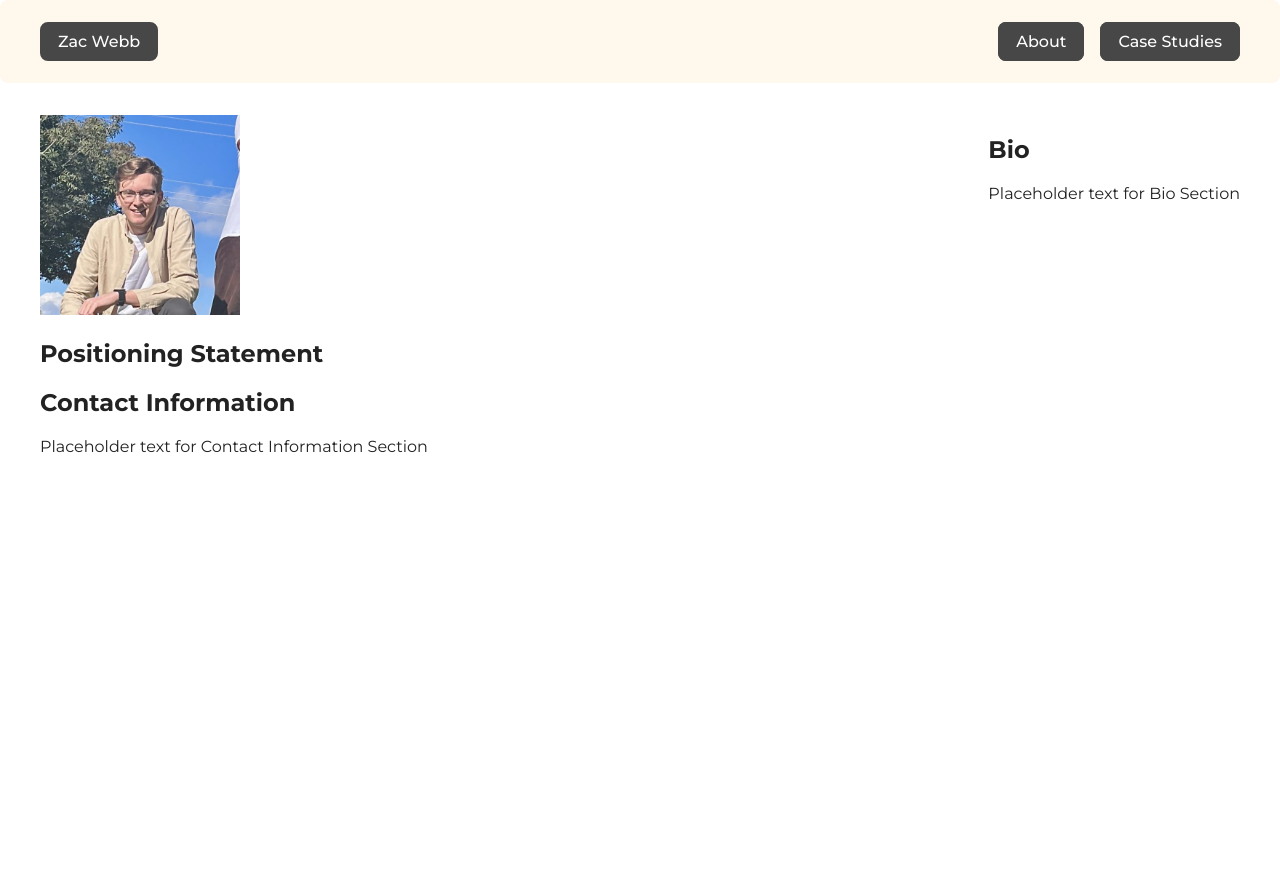
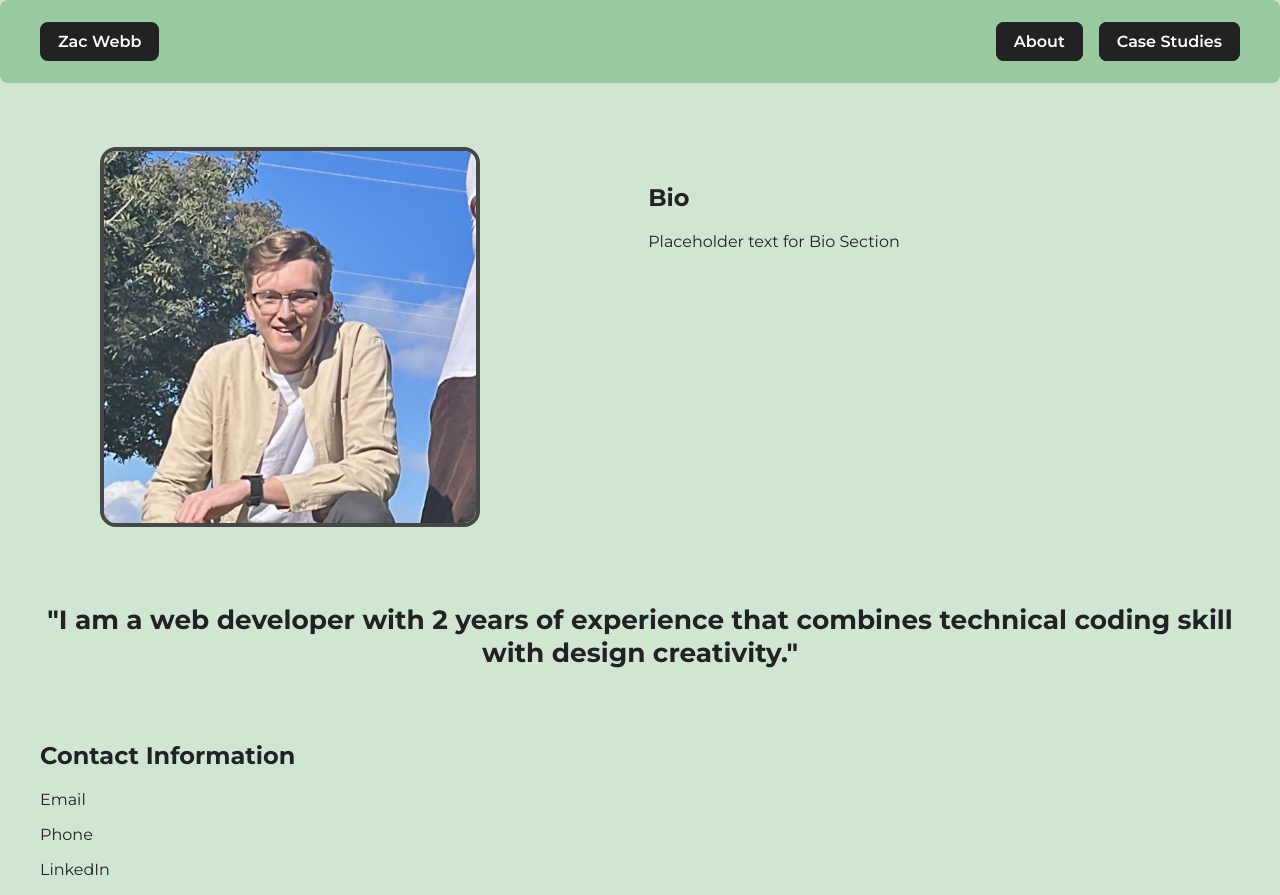
Before and after one commit to zjwebbASU/GIT413-Final, a plain HTML site: page index.html in a window 1280 px wide. Before the commit the page ends 800 px from the top, so only its background shows below. Drawn offline with Linux system fonts and the light colour scheme.

```diff
--- a/index.html
+++ b/index.html
@@ -1,7 +1,7 @@
 <!DOCTYPE html>
 <html lang="en">
     <head>
-        <title>Frozen Yogurt</title>
+        <title>Zac Webb Portfolio</title>
         <meta charset="UTF-8">
 
         <link rel="stylesheet" href="styles.css">
@@ -18,7 +18,7 @@
                     <a href="index.html">Zac Webb</a>
                     <ul class="nav-list">
                         <li><a href="#about">About</a></li>
-                        <li><a href="#case-studies">Case Studies</a></li>
+                        <li><a href="case.html">Case Studies</a></li>
                     </ul>
                 </div>
             </nav>
@@ -28,19 +28,22 @@
                 <div class="container">
                     <section id="about" aria-labelledby="about-heading">
                         <div>
-                            <img src="assets/hero-img.jpg" width="200" alt="Headshot of Zac Webb">
+                            <img src="assets/hero-img.jpg" width="200" alt="Head-shot of Zac Webb">
                         </div>
-                        <div>
+                        <div id="bio">
                             <h1>Bio</h1>
                             <p>Placeholder text for Bio Section</p>
                         </div>
                     </section>
                     <section id="positioning" aria-labelledby="positioning-heading">
-                        <h1>Positioning Statement</h1>
+                        <h1>"I am a web developer with 2 years of experience that combines technical coding skill
+with design creativity."</h1>
                     </section>
-                    <section>
+                    <section id="contact">
                         <h1>Contact Information</h1>
-                        <p>Placeholder text for Contact Information Section</p>
+                        <p>Email</p>
+                        <p>Phone</p>
+                        <p>LinkedIn</p>
                     </section>
                 </div>
             </body>
--- a/styles.css
+++ b/styles.css
@@ -1,5 +1,5 @@
 :root{
-    --primary: #fff8ec;
+    --primary: #97ca9e;
     --secondary: #2eabff;
     --tertiary: #05517c;
 
@@ -10,6 +10,7 @@ body{
     color: var(--font);
     font-family: "Montserrat", Arial, Helvetica, sans-serif;
     margin: 0;
+    background-color: #d0e6d3;
 }
 
 .container{
@@ -28,7 +29,7 @@ nav div{
     display: flex;
     align-items: center;
     justify-content: space-between;
-    font-weight: 500
+    font-weight: 600
 }
 
 nav ul{
@@ -40,10 +41,11 @@ nav ul{
 nav a{
     color: white;
     text-decoration: none;
-    background-color: #474747;
+    background-color: var(--font);
     padding: 0.5rem 1rem;
     border-radius: 0.5rem;
-    border: 2px solid #474747;
+    border: 2px solid var(--font);
+    transition: all 0.2s ease;
 }
 
 nav a:hover{
@@ -53,7 +55,24 @@ nav a:hover{
 
 #about{
     display: flex;
-    width: 100%;
-    justify-content: space-between;
+    margin: 4rem auto;
+    width: 90%;
+    justify-content: space-around;
+}
 
+#about img{
+    width: 70%;
+    border-radius: 1rem;
+    border: 4px solid #474747;
 }
+
+#bio{
+    width: 50%;
+    padding: 1rem;
+}
+
+#positioning{
+    text-align: center;
+    font-size: 1.1rem;
+    margin: 4.5rem auto;
+}
```
Also changed, not shown: case.html (added, +36 -0 lines).
